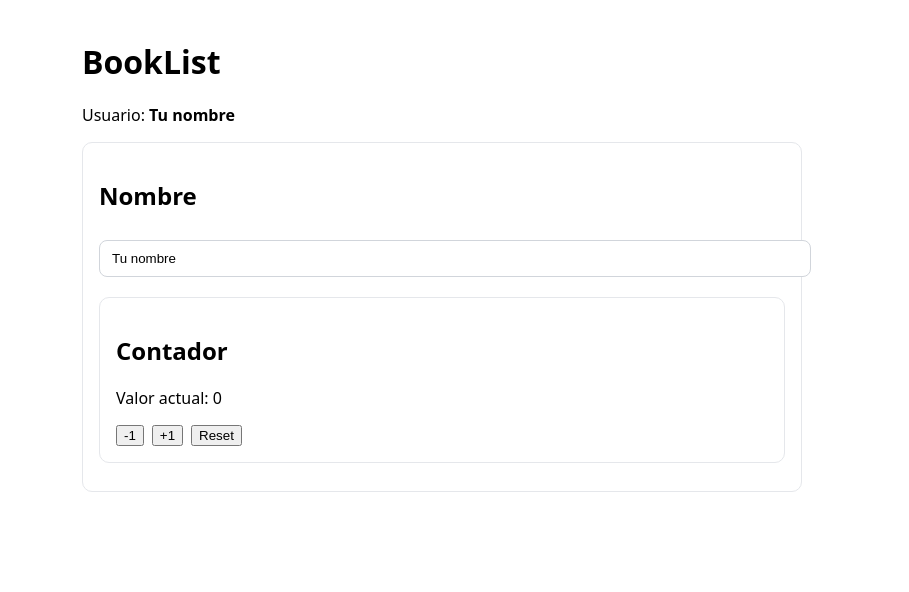
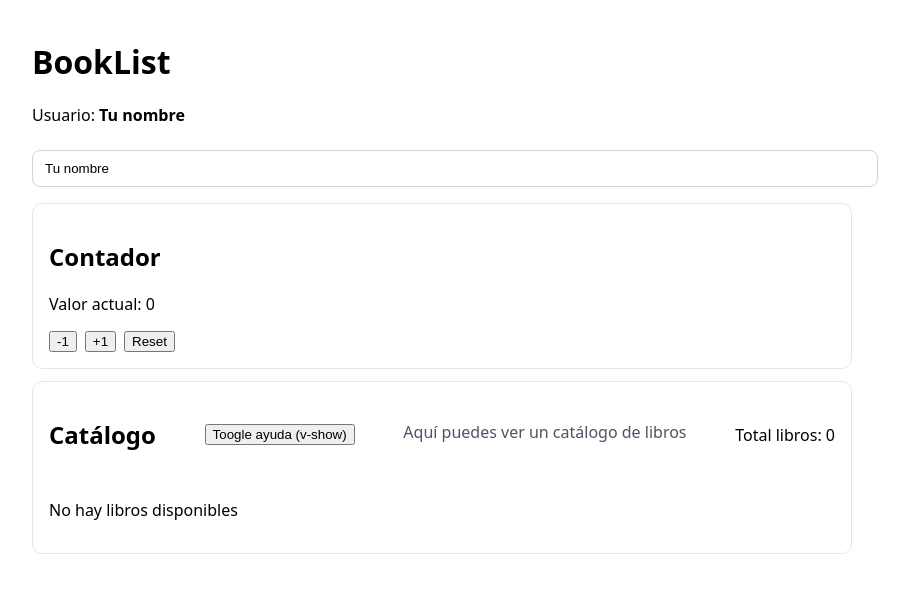
Before and after one commit to jltamayocabello-droid/m6_abp_booklist-spa, a Vue app: page / in a window 1280 px wide. Shown: the top 592 px of the page, without its empty margins (198-1107 px from the left). Built offline with nearby package versions, Linux system fonts and the light colour scheme.

Commit message:
Se incorpora Catálogo de Libros

```diff
--- a/index.html
+++ b/index.html
@@ -1,5 +1,5 @@
 <!DOCTYPE html>
-<html lang="">
+<html lang="es">
   <head>
     <meta charset="UTF-8">
     <link rel="icon" href="/favicon.ico">
--- a/src/App.vue
+++ b/src/App.vue
@@ -1,21 +1,14 @@
-
-
 <template>
   <main class="container">
     <header class="header">
       <h1>BookList</h1>
-      <p>Usuario: <strong>{{ userName }}</strong></p>
+      <p>
+        Usuario: <strong>{{ userName }}</strong>
+      </p>
+      <input type="text" :value="userName" @input="onNameInput" placeholder="Escribe tu nombre" />
     </header>
 
     <section class="card">
-      <h2>Nombre</h2>
-      <input
-        type="text"
-        :value="userName"
-        @input="onNameInput"
-        placeholder="Escribe tu nombre"
-      />
-      <section class="card">
       <h2>Contador</h2>
       <p>Valor actual: {{ count }}</p>
 
@@ -25,74 +18,110 @@
         <button type="button" @click="reset">Reset</button>
       </div>
     </section>
+
+    <section class="card">
+      <div class="row">
+        <h2>Catálogo</h2>
+        <button type="button" @click="toggleHelp">Toogle ayuda (v-show)</button>
+
+        <p v-show="showHelp" class="help">
+          Aquí puedes ver un catálogo de libros
+          <!--Lección 3 agregaremos libros desde un formulario con v-model.-->
+        </p>
+
+        <p>Total libros: {{ libros.length }}</p>
+
+        <p v-if="libros.length === 0">No hay libros disponibles</p>
+        <div v-else class="grid">
+          <Libro v-for="libro in libros" :key="libro.id" :libro="libro" />
+        </div>
+      </div>
     </section>
-
   </main>
-
 </template>
-
 
 <script setup>
 //import { m } from 'vue-router/dist/index-DFCq6eJK';
 //import router from './router';
-import { ref } from 'vue';
+import { ref } from 'vue'
+import Libro from './components/Libro.vue'
 
 // Model (estado): datos que representan el estado de la vista
 
-const userName = ref('Tu nombre');
-const count = ref(0);
+const userName = ref('Tu nombre')
+const count = ref(0)
 
 // ViewModel (logica): funciones que conectan eventos de la visita con el modelo
 
 function increment() {
-  count.value++;
+  count.value++
 }
-
-function decrement(){
-  count.value--;
+function decrement() {
+  count.value--
 }
-
-function reset(){
-  count.value = 0;
+function reset() {
+  count.value = 0
 }
-
 function onNameInput(event) {
   userName.value = event.target.value
 }
+
+// Ejemplo v-show (mostrar/ocultar sin destruir DOM)
+const showHelp = ref(true)
+function toggleHelp() {
+  showHelp.value = !showHelp.value
+}
+
+const libros = ref([]);
 </script>
 
-
-
 <style scoped>
-
 .container {
-  max-width: 720px;
+  max-width: 820px;
   margin: 40px auto;
   padding: 0 16px;
-  font-family: system-ui, -apple-system, Segoe UI, Roboto, Arial, sans-serif;
+  font-family:
+    system-ui,
+    -apple-system,
+    Segoe UI,
+    Roboto,
+    Arial,
+    sans-serif;
 }
-
 .header {
   margin-bottom: 16px;
 }
-
 .card {
   border: 1px solid #e5e7eb;
   border-radius: 10px;
   padding: 16px;
   margin: 12px 0;
 }
-
 .actions {
   display: flex;
   gap: 8px;
   flex-wrap: wrap;
 }
-
+.grid {
+  display: grid;
+  grid-template-columns: 1fr;
+  gap: 10px;
+}
+.row {
+  display: flex;
+  align-items: center;
+  justify-content: space-between;
+  gap: 12px;
+  flex-wrap: wrap;
+}
+.help {
+  margin: 6px 0 12px;
+  color: #4b5563;
+}
 input {
   width: 100%;
   padding: 10px 12px;
-  margin: 8px 0;
+  margin-top: 8px;
   border: 1px solid #d1d5db;
   border-radius: 8px;
 }
```
